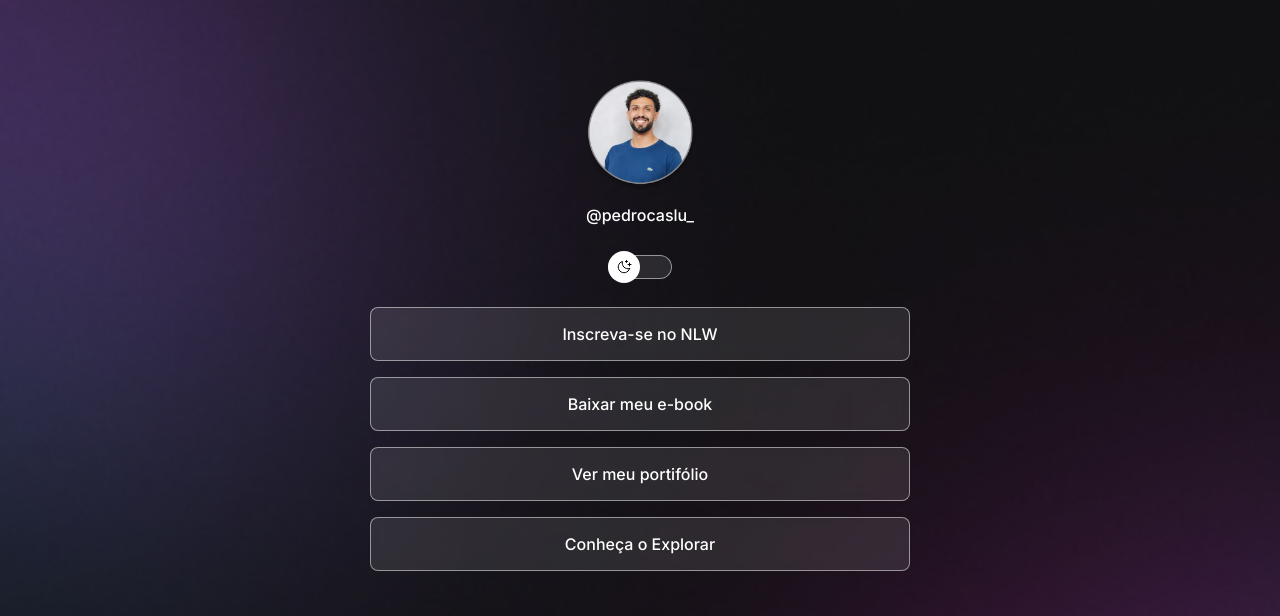
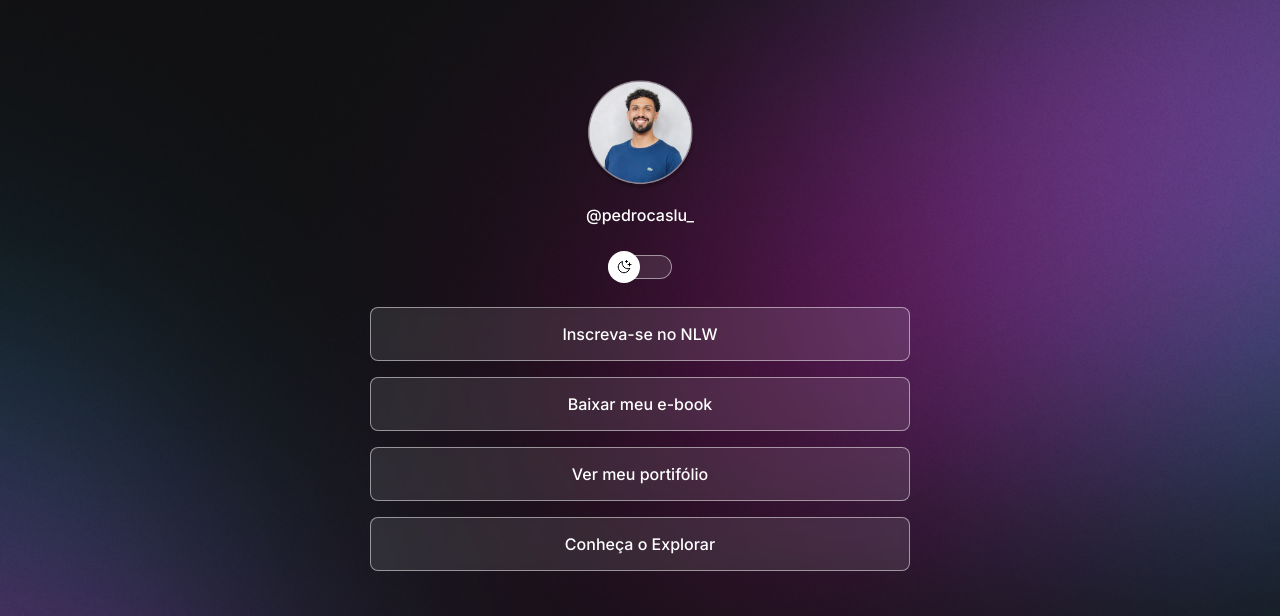
Before and after one commit to PeDr0-Lucas/Linkbio, a plain HTML site: page index.html in a window 1280 px wide. Shown: the top 616 px of the page. Drawn offline with nearby package versions, Linux system fonts and the light colour scheme.

Commit message:
change backgroung based on media queries

```diff
--- a/style.css
+++ b/style.css
@@ -34,6 +34,7 @@ body{
 
     /* backgroun: color image repeat position/size*/
     background: var(--bg-url) no-repeat top center/cover;
+    height: 100vh;
 
 }
 
@@ -152,3 +153,13 @@ footer{
     padding: 24px 0;
     justify-content: center;
 }
+
+@media (min-width: 700px){
+    :root{
+        --bg-url: url(./assets/bg-desktop.jpg);
+    }
+
+    .ligth{
+        --bg-url: url(./assets/bg-desktop-ligth.jpg)
+    }
+}
```
Also changed, not shown: assets/bg-desktop-ligth.jpg (added), assets/bg-desktop.jpg (added).
